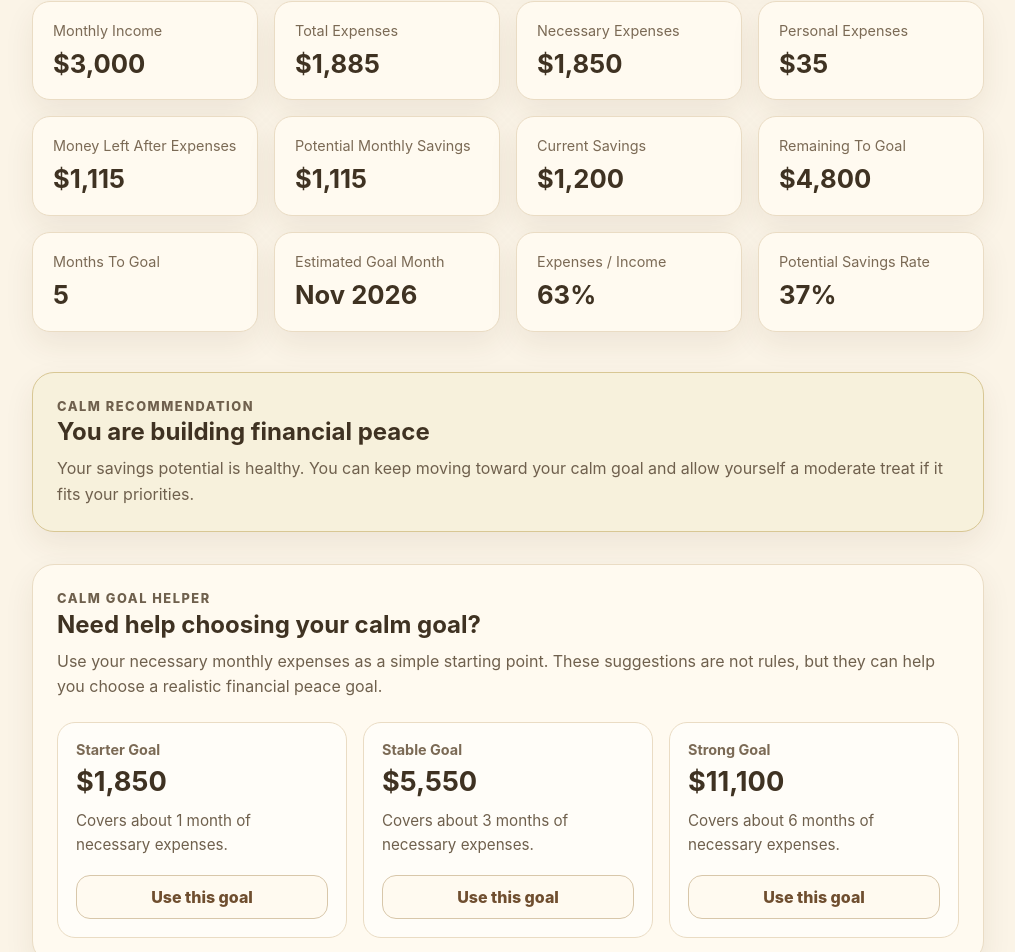
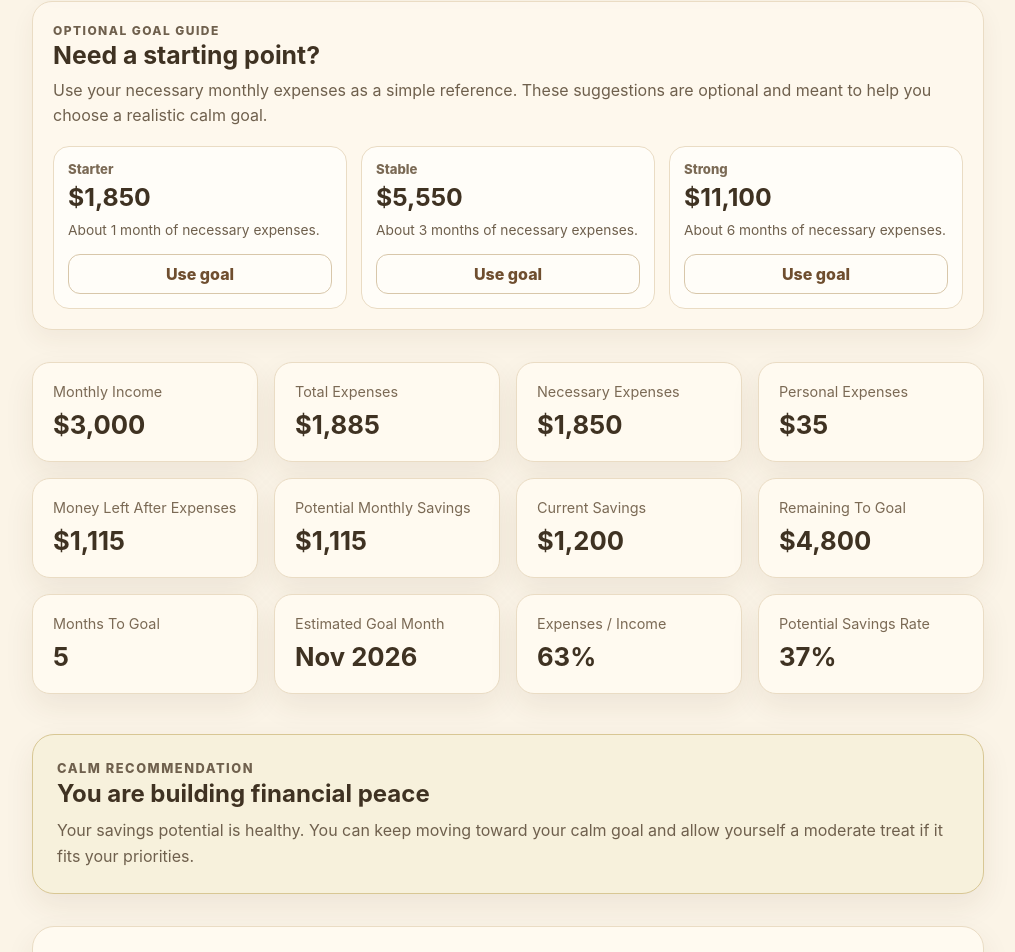
Before and after one commit to NachoColazo/calm-ledger, a React (Vite) app: page / in a window 1280 px wide. Shown: the part 542-1494 px from the top of the page, without its empty margins (132-1147 px from the left). Built offline with nearby package versions, Linux system fonts and the light colour scheme.

Commit message:
Reorder and polish calm goal helper

```diff
--- a/src/App.css
+++ b/src/App.css
@@ -339,20 +339,20 @@ input[type="number"] {
 
 .goal-helper {
   margin-bottom: 32px;
-  background: #fffaf0;
+  background: rgba(255, 250, 240, 0.72);
   border: 1px solid #eadcc4;
-  border-radius: 22px;
-  padding: 24px;
-  box-shadow: 0 12px 30px rgba(77, 57, 30, 0.08);
+  border-radius: 20px;
+  padding: 20px;
+  box-shadow: 0 10px 24px rgba(77, 57, 30, 0.06);
 }
 
 .goal-helper-header {
-  margin-bottom: 22px;
+  margin-bottom: 18px;
 }
 
 .goal-helper-label {
-  margin: 0 0 8px;
-  font-size: 0.8rem;
+  margin: 0 0 6px;
+  font-size: 0.75rem;
   text-transform: uppercase;
   letter-spacing: 0.12em;
   font-weight: 800;
@@ -360,59 +360,61 @@ input[type="number"] {
 }
 
 .goal-helper h2 {
-  margin: 0 0 10px;
+  margin: 0 0 8px;
   color: #3f3222;
+  font-size: clamp(1.25rem, 3vw, 1.55rem);
 }
 
 .goal-helper p {
   margin: 0;
   color: #6f604d;
-  line-height: 1.6;
+  line-height: 1.55;
 }
 
 .goal-options {
   display: grid;
   grid-template-columns: repeat(3, 1fr);
-  gap: 16px;
+  gap: 14px;
 }
 
 .goal-option-card {
   display: flex;
   flex-direction: column;
   justify-content: space-between;
-  gap: 18px;
+  gap: 14px;
   background: #fffdf8;
   border: 1px solid #eadcc4;
-  border-radius: 18px;
-  padding: 18px;
+  border-radius: 16px;
+  padding: 14px;
 }
 
 .goal-option-card span {
   display: block;
-  margin-bottom: 8px;
+  margin-bottom: 6px;
   color: #7b6a55;
-  font-size: 0.9rem;
-  font-weight: 700;
+  font-size: 0.82rem;
+  font-weight: 800;
 }
 
 .goal-option-card strong {
   display: block;
-  margin-bottom: 10px;
+  margin-bottom: 8px;
   color: #3f3222;
-  font-size: clamp(1.35rem, 3vw, 1.7rem);
+  font-size: clamp(1.25rem, 3vw, 1.55rem);
   line-height: 1.2;
   overflow-wrap: anywhere;
 }
 
 .goal-option-card p {
-  font-size: 0.95rem;
+  font-size: 0.86rem;
+  line-height: 1.45;
 }
 
 .secondary-button {
   border: 1px solid #d8c7aa;
-  border-radius: 14px;
-  padding: 11px 14px;
-  background: #fffaf0;
+  border-radius: 12px;
+  padding: 9px 12px;
+  background: transparent;
   color: #6f4e2f;
   font-weight: 800;
   cursor: pointer;
@@ -425,8 +427,9 @@ input[type="number"] {
 .goal-helper-empty {
   background: #fffdf8;
   border: 1px dashed #d8c7aa;
-  border-radius: 18px;
-  padding: 18px;
+  border-radius: 16px;
+  padding: 16px;
+  color: #7b6a55;
 }
 
 @media (max-width: 900px) {
--- a/src/App.tsx
+++ b/src/App.tsx
@@ -140,6 +140,12 @@ function App() {
         onCalmGoalChange={handleCalmGoalChange}
       />
 
+      <CalmGoalHelper
+        summary={summary}
+        t={t.calmGoalHelper}
+        onSelectGoal={handleSelectCalmGoal}
+      />
+
       <SummaryCards
         summary={summary}
         currentSavings={financeData.goal.currentSavings}
@@ -148,12 +154,6 @@ function App() {
       />
 
       <RecommendationBox recommendation={recommendation} t={t.recommendation} />
-
-      <CalmGoalHelper
-        summary={summary}
-        t={t.calmGoalHelper}
-        onSelectGoal={handleSelectCalmGoal}
-      />
 
       <ExpenseForm t={t} onAddExpense={handleAddExpense} />
 
--- a/src/translations.ts
+++ b/src/translations.ts
@@ -112,17 +112,17 @@ export const translations: Record<Language, TranslationContent> = {
     },
 
     calmGoalHelper: {
-      label: "Calm Goal Helper",
-      title: "Need help choosing your calm goal?",
+      label: "Optional Goal Guide",
+      title: "Need a starting point?",
       description:
-        "Use your necessary monthly expenses as a simple starting point. These suggestions are not rules, but they can help you choose a realistic financial peace goal.",
-      starterTitle: "Starter Goal",
-      starterDescription: "Covers about 1 month of necessary expenses.",
-      stableTitle: "Stable Goal",
-      stableDescription: "Covers about 3 months of necessary expenses.",
-      strongTitle: "Strong Goal",
-      strongDescription: "Covers about 6 months of necessary expenses.",
-      useGoal: "Use this goal",
+        "Use your necessary monthly expenses as a simple reference. These suggestions are optional and meant to help you choose a realistic calm goal.",
+      starterTitle: "Starter",
+      starterDescription: "About 1 month of necessary expenses.",
+      stableTitle: "Stable",
+      stableDescription: "About 3 months of necessary expenses.",
+      strongTitle: "Strong",
+      strongDescription: "About 6 months of necessary expenses.",
+      useGoal: "Use goal",
       emptyState:
         "Add necessary expenses first so Calm Ledger can suggest a calm goal.",
     },
@@ -201,17 +201,17 @@ export const translations: Record<Language, TranslationContent> = {
     },
 
     calmGoalHelper: {
-      label: "Ayuda para tu meta",
-      title: "¿Necesitás ayuda para elegir tu meta?",
+      label: "Guía opcional",
+      title: "¿Necesitás un punto de partida?",
       description:
-        "Usá tus gastos mensuales necesarios como punto de partida. Estas sugerencias no son reglas, pero pueden ayudarte a elegir una meta de tranquilidad financiera más realista.",
-      starterTitle: "Meta inicial",
-      starterDescription: "Cubre aproximadamente 1 mes de gastos necesarios.",
-      stableTitle: "Meta estable",
-      stableDescription: "Cubre aproximadamente 3 meses de gastos necesarios.",
-      strongTitle: "Meta fuerte",
-      strongDescription: "Cubre aproximadamente 6 meses de gastos necesarios.",
-      useGoal: "Usar esta meta",
+        "Usá tus gastos mensuales necesarios como referencia simple. Estas sugerencias son opcionales y te ayudan a elegir una meta realista.",
+      starterTitle: "Inicial",
+      starterDescription: "Aproximadamente 1 mes de gastos necesarios.",
+      stableTitle: "Estable",
+      stableDescription: "Aproximadamente 3 meses de gastos necesarios.",
+      strongTitle: "Fuerte",
+      strongDescription: "Aproximadamente 6 meses de gastos necesarios.",
+      useGoal: "Usar meta",
       emptyState:
         "Agregá gastos necesarios primero para que Calm Ledger pueda sugerir una meta.",
     },
```
